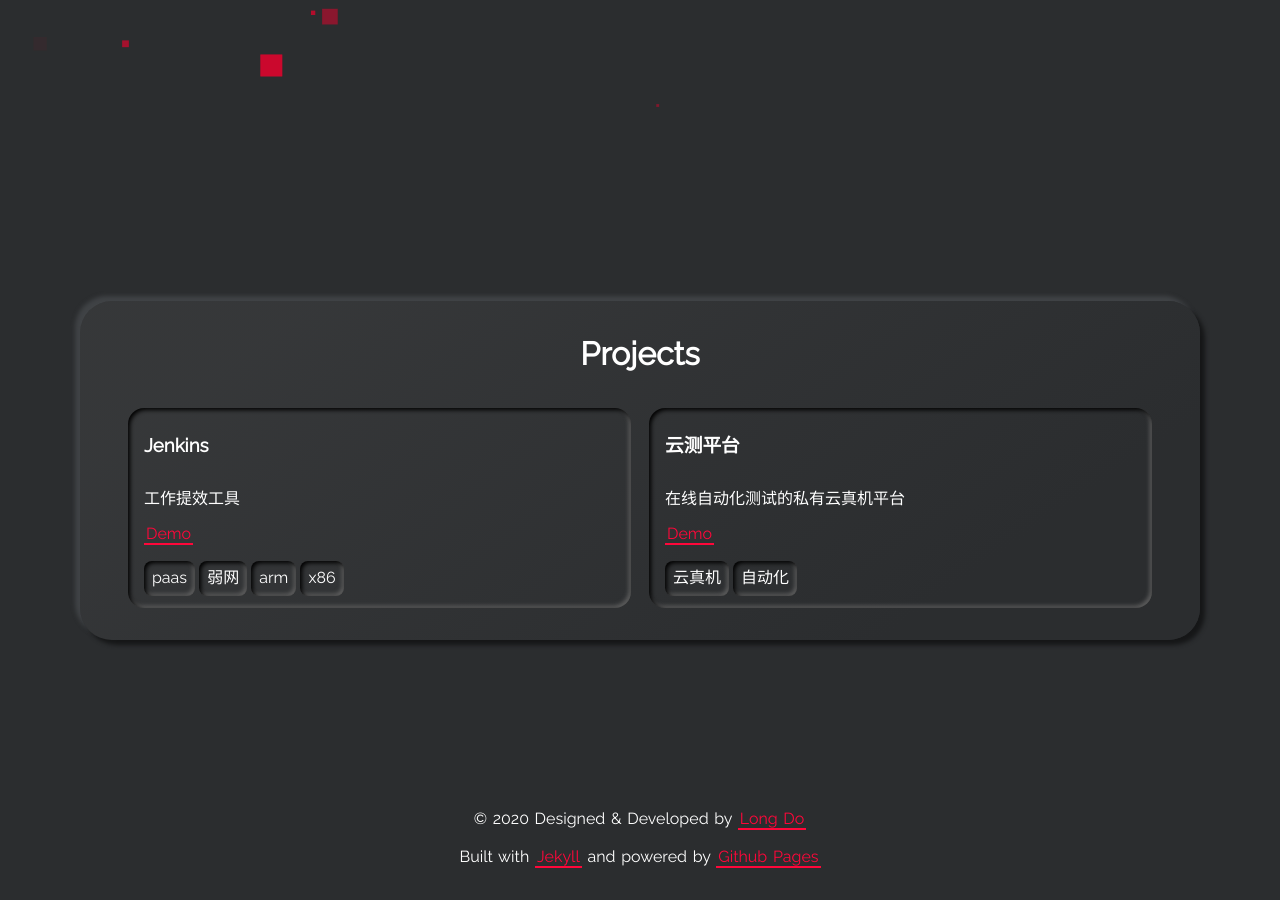
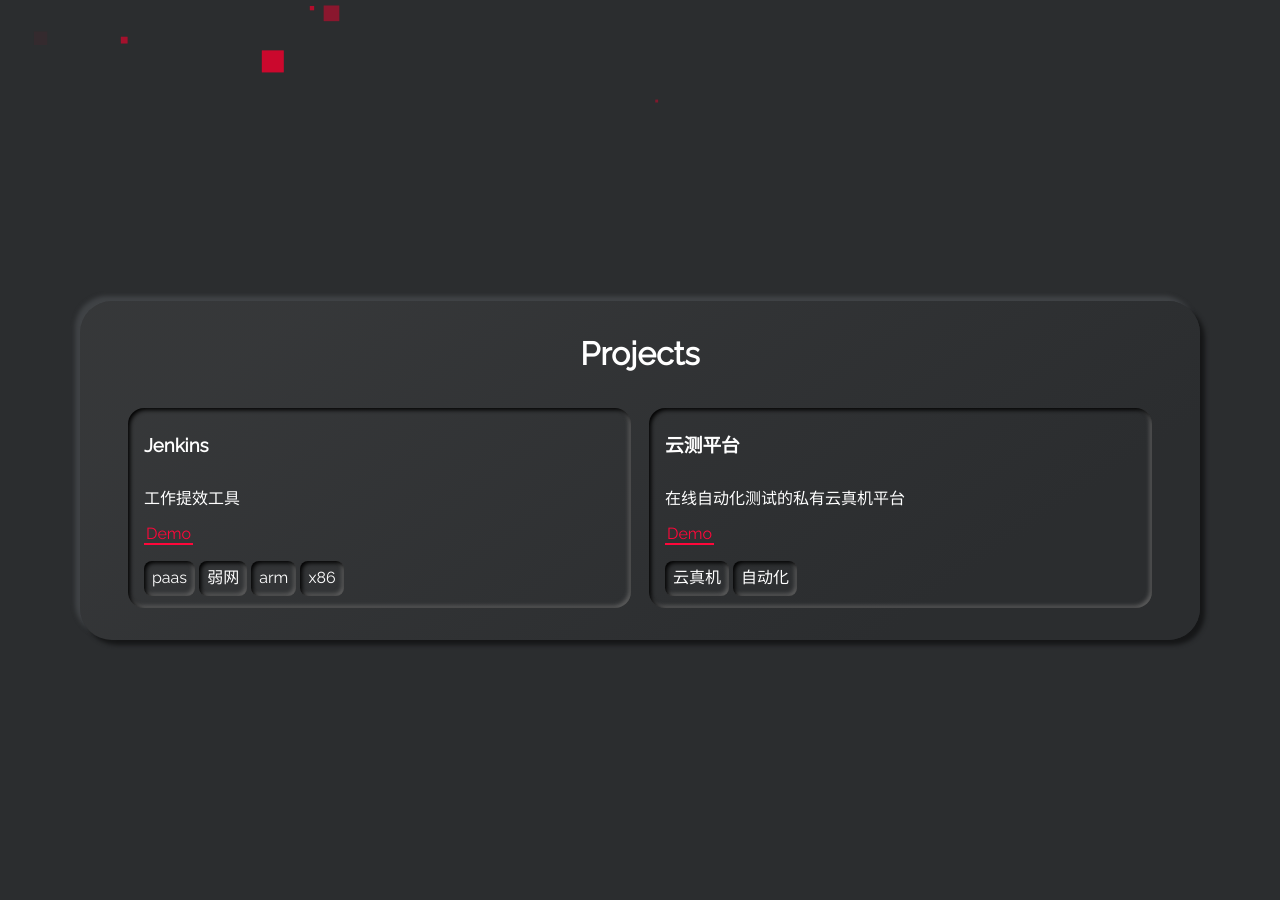
Before and after one commit to gyb666/QA, a Jekyll site: the page built from index.html, in a window 1280 px wide and 900 px high, scrolled down 759 px. Built offline with Jekyll 4.4.1, drawn with Linux system fonts in a browser that asks for light colours; after the commit the page ends 1567 px from its top, so only the background shows below that.

Commit message:
Update footer.html

```diff
--- a/_includes/footer.html
+++ b/_includes/footer.html
@@ -1,10 +1,10 @@
 <footer class="footer">
-  <p>
-    &copy; 2020 Designed & Developed by
+<!--   <p> -->
+<!--     &copy; 2020 Designed & Developed by
     <a class="highlight-link" href="https://longpdo.github.io/" target="_blank" rel="noreferrer">
       Long Do
-    </a>
-  </p>
+    </a> -->
+<!--   </p>
   <p>
     Built with
     <a class="highlight-link" href="https://jekyllrb.com/"target="_blank" rel="noreferrer">
@@ -14,7 +14,7 @@
     <a class="highlight-link" href="https://pages.github.com/" target="_blank" rel="noreferrer">
       Github Pages
     </a>
-  </p>
+  </p> -->
 </footer>
 
 <!-- Google Analytics -->
```
